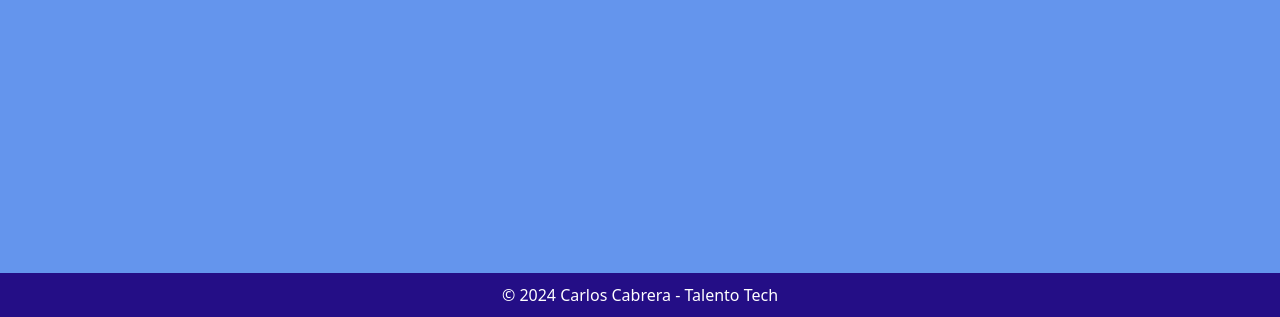
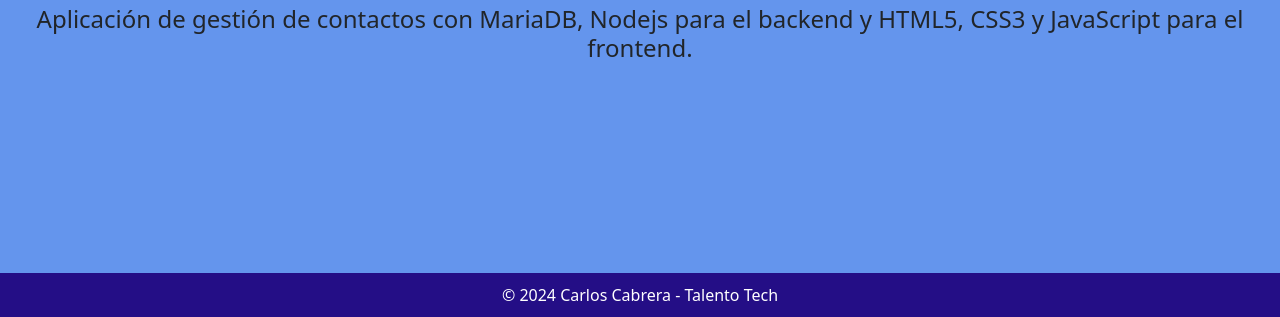
Before and after one commit to cecabrerac/gestion-contactos, a plain HTML site: page frontend/index.html in a window 1280 px wide. Shown: the part 483-800 px from the top of the page. Drawn offline with nearby package versions, Linux system fonts and the light colour scheme; a web font is replaced by a local one.

Commit message:
updwate index.html and styles

```diff
--- a/frontend/index.html
+++ b/frontend/index.html
@@ -17,6 +17,10 @@
         <script src="https://cdn.jsdelivr.net/npm/bootstrap@5.3.3/dist/js/bootstrap.bundle.min.js"></script>
         <title>Gestión de Contactos</title>
         <link rel="stylesheet" href="style.css">
+        <script src="./scripts/script.js"></script>
+        <script src="./scripts/navbarScript.js"></script>
+
+
     </head>
 
     <body>
@@ -36,10 +40,14 @@
                 <button for="" onclick="borrar()" class="btn btn-secondary">Borrar</button>
 
                 </nav>
-                <div id="contenido" class="contenedor"></div>
+                <div id="contenido" class="contenido"></div>
+
                 <div class="footer">&copy; 2024 Carlos Cabrera - Talento Tech</div class="footer">
             </div>
 
     </body>
+    <script>inicio()</script>
+
+
 
 </html>
--- a/frontend/style.css
+++ b/frontend/style.css
@@ -38,7 +38,7 @@ body {
   padding: 5px;
 }
 
-.contenedor {
+.contenido {
   background-color: cornflowerblue;
   height: 100%;
   width: 100%;
@@ -76,11 +76,18 @@ input {
   width: 200px;
 }
 
-/* button {
-  padding: 8px;
-  margin: 5px;
-  background-color: #4caf50;
-  color: white;
-  border: none;
-  cursor: pointer;
-} */
+.inicio {
+  display: flex;
+  flex-direction: column;
+  align-items: center;
+  justify-content: center;
+  width: 100%;
+  height: 100%;
+}
+
+.inicio h1,
+h2,
+h3,
+h4 {
+  text-align: center;
+}
```
